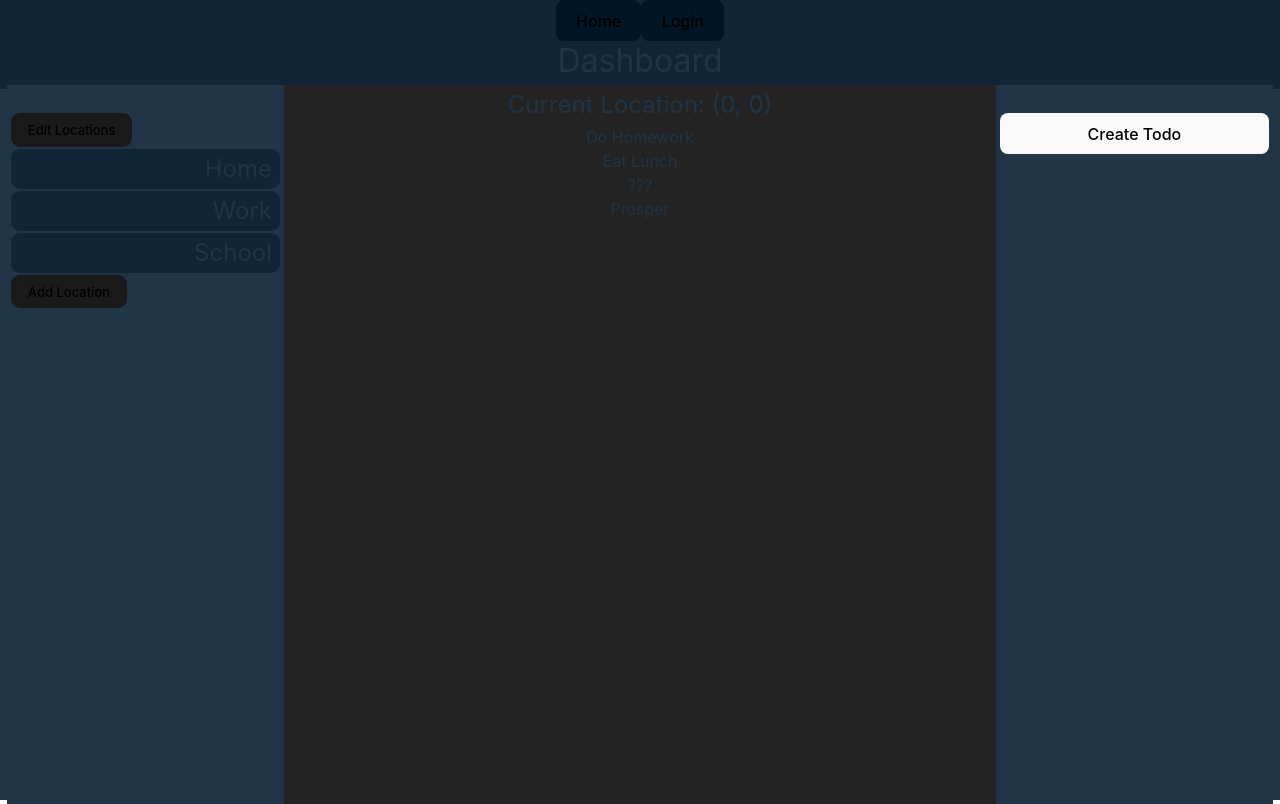
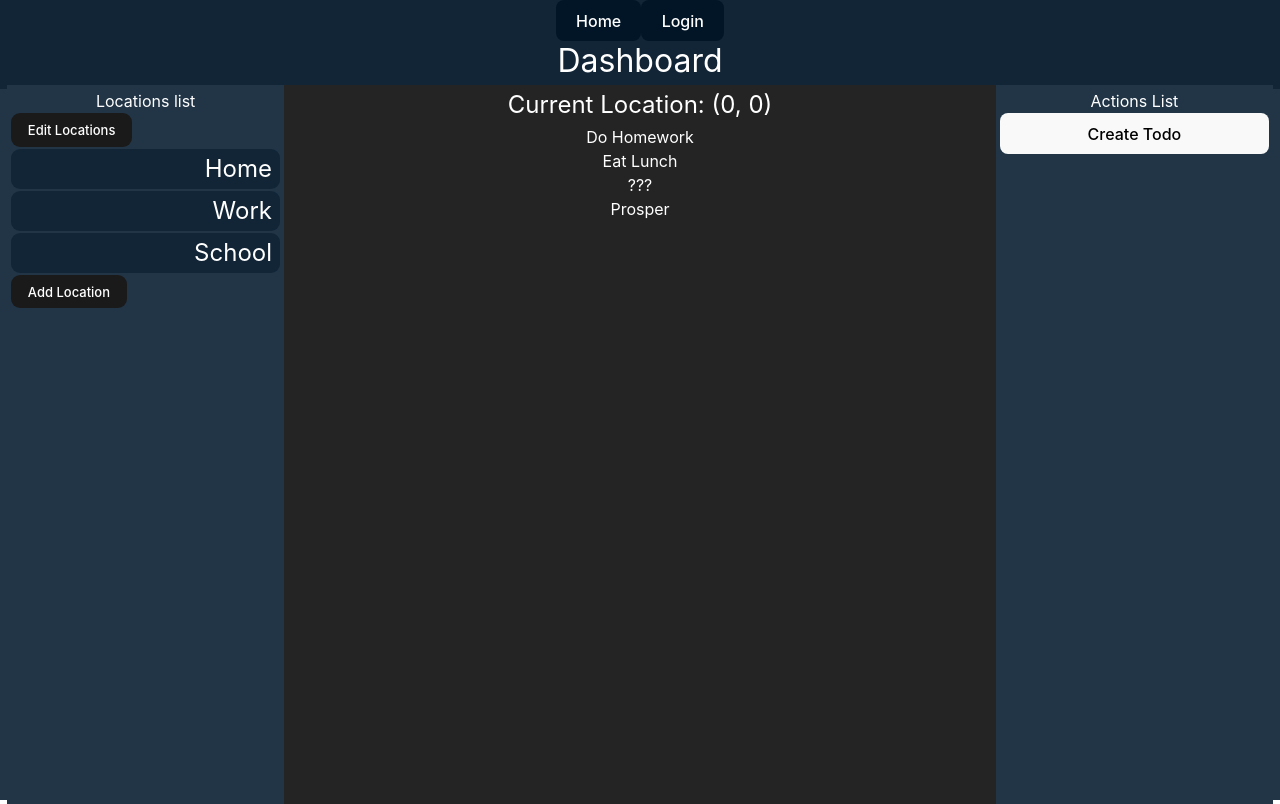
Before and after one commit to ShawnThorne/GeoTodosApp, a React (Vite) app: page /dashboard in a window 1280 px wide. Built offline with nearby package versions, Linux system fonts and the light colour scheme; no server answers; sample sign-in values are in the browser's storage.

Commit message:
fixed css

```diff
--- a/src/index.css
+++ b/src/index.css
@@ -77,6 +77,7 @@ button:focus-visible {
   text-align: center;
   height: 100vh;
   width: 100vw;
+  color: white;
 }
 
 .container {
@@ -101,13 +102,14 @@ button:focus-visible {
   width: 100%;
   justify-content: center;
   align-items: center;
+  color: white;
 }
 
 .list {
   display: flex;
   flex-direction: column;
   gap: 2px;
-
+  color: white;
 }
 
 .action {
@@ -115,6 +117,7 @@ button:focus-visible {
   width:fit-content;
   background-color: #1a1a1a;
   border-radius: 9px;
+  color: white;
 }
 
 .location {
@@ -139,6 +142,7 @@ button:focus-visible {
   width: 21%;
   background-color: #213547;
   padding: 4px;
+  color: white;
 }
 
 .main-content {
@@ -156,14 +160,17 @@ button:focus-visible {
   padding-bottom: 16px;
   width: 100%;
   background-color: #112537;
+  color: white;
 }
 
 .top {
+  color: white;
   width: 100%;
   background-color: #112537;
 }
 
 .top > button {
+  color: white;
   background-color: #011527;
 }
 
```
